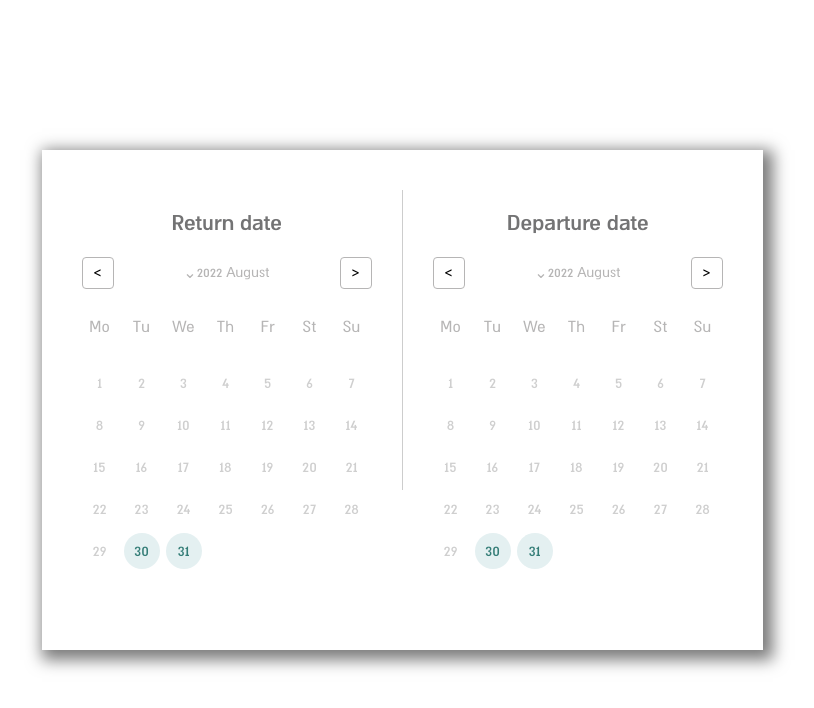
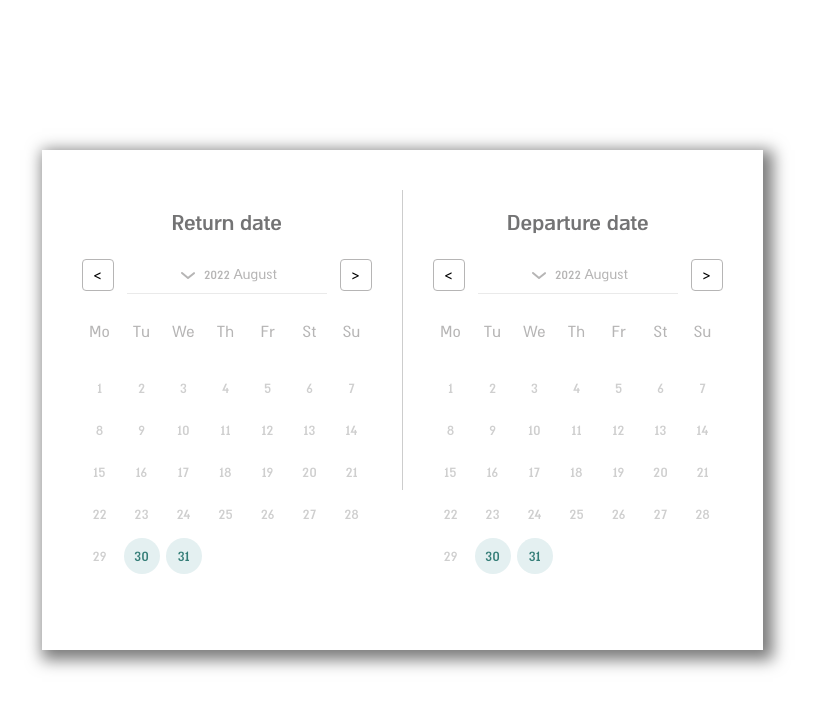
Before and after one commit to YuraDXPNetwork/DatePicker, a React (Create React App) app: page / in a window 1280 px wide. Shown: the top 708 px of the page, without its empty margins (238-1052 px from the left). Built offline with nearby package versions, Linux system fonts and the light colour scheme.

Commit message:
added icon and hover to btns next and prev

```diff
--- a/src/datepicker/DatePicker.css
+++ b/src/datepicker/DatePicker.css
@@ -17,6 +17,11 @@
     gap: 10px;
 }
 
+.btn:hover {
+    background-color: #347d77;
+    color: #f9fcfb;
+}
+
 .month__select--closed,
 .month__select {
     display: flex;
@@ -24,10 +29,13 @@
     align-items: center;
     position: relative;
     padding: 6px 0;
+    gap: 4px;
     width: 200px;
     font-size: 16px;
     color: rgb(182, 181, 181);
     cursor: pointer;
+
+    border-bottom: 1px solid rgba(182, 181, 181, 0.29);
 }
 .month__select,
 .month__select-closed:hover {
--- a/src/datepicker/Select.jsx
+++ b/src/datepicker/Select.jsx
@@ -4,6 +4,7 @@ import { useSelector } from "react-redux";
 import { getTitle } from "../helpers/helpers";
 import { setReturnMonth } from "../store/reducers/generalSlice";
 import Options from "./Options";
+import arrowHeadDown from "../icons/arrowheaddown.svg";
 
 export default function Select({ box }) {
     const dispatch = useDispatch();
@@ -26,7 +27,9 @@ export default function Select({ box }) {
             className={opened ? "month__select" : "month__select--closed"}
             onClick={() => setOpened(!opened)}
         >
-            <div className="select__icon">&#8964;</div>
+            <div className="select__icon">
+                <img src={arrowHeadDown} alt="" />
+            </div>
             <div className="select__title">
                 {calender &&
                     getTitle(box, departureMonth, calender, returnMonth)}
```
Also changed, not shown: src/icons/arrowheaddown.svg (added).
